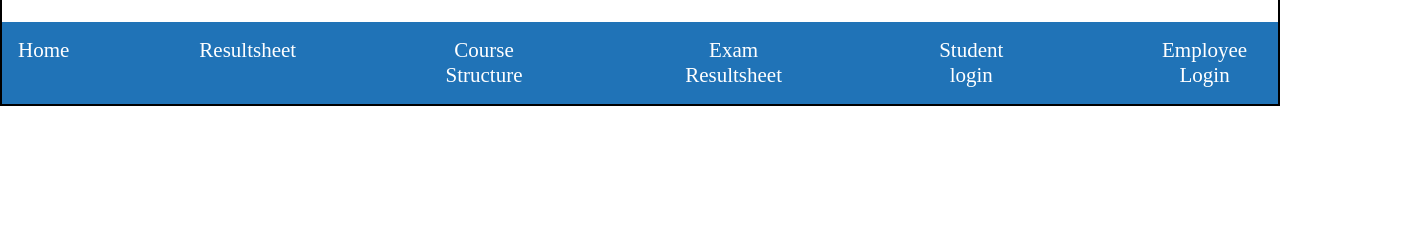
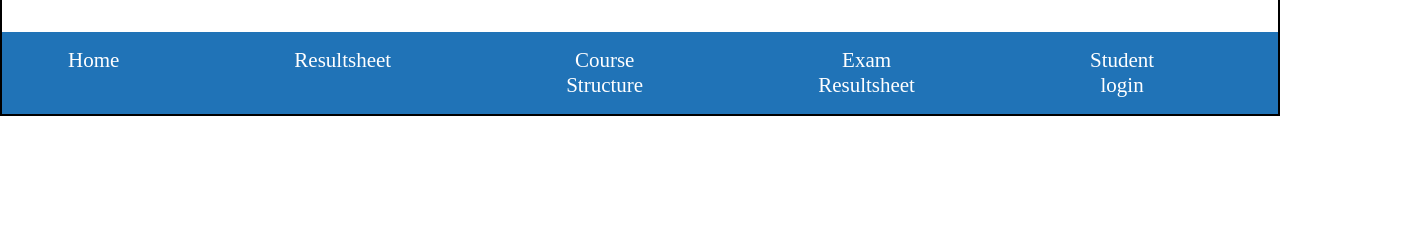
Before and after one commit to 9199sk/MDP-Hyderabd, a plain HTML site: page index.htm in a window 1280 px wide. Shown: the part 309-540 px from the top of the page, 1414 px wide, since content can reach past the window. Drawn offline with Linux system fonts and the light colour scheme.

Commit message:
some add

```diff
--- a/index.htm
+++ b/index.htm
@@ -22,6 +22,7 @@
       </div>
       <nav>
         <ul>
+          <div class="content">
           <a href="https://manuu.ac.in"><li>Home</li></a>
           <li>Resultsheet</li>
           <li>Course Structure</li>
@@ -29,6 +30,7 @@
           <li>Student login</li>
           <li>Employee Login</li>
         </ul>
+      </div>
       </nav>
     </header>
 
--- a/style.css
+++ b/style.css
@@ -30,13 +30,17 @@ header {
     float: right;
 }
 
+.content{
+    display: flex;
+    gap: 175px;
+    margin-top: 35px;
+    margin-left: 50px;
+    padding: 16px;
+}
 ul {
-    display: flex;
-    gap: 130px;
+
     background-color: rgb(32, 115, 183);
-    margin-top: 25px;
-    justify-content: center;
-    padding: 16px;
+
 
 }
  a{
@@ -59,6 +63,8 @@ ul li {
 ul li:hover{
     cursor: pointer;
     color: rgb(0, 0, 0);
+    transition: .4s;
+
 }
 
 .loginform {
@@ -94,8 +100,9 @@ button {
 }
 button:hover{
     cursor: pointer;
-    background-color: rgb(0, 21, 125);
-    color: white;
+    background: rgb(96, 235, 4);
+    color: rgb(255, 252, 252);
+    transition: .5s;
 
 }
 
```
